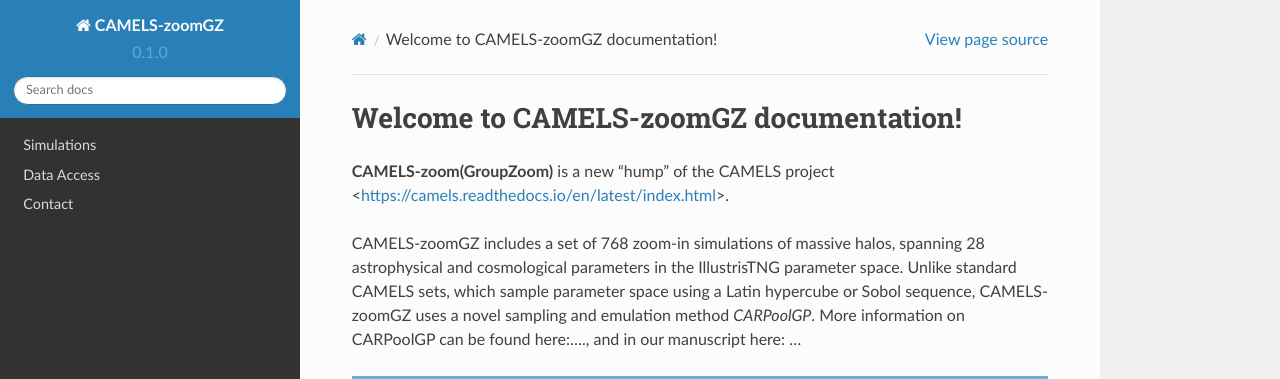
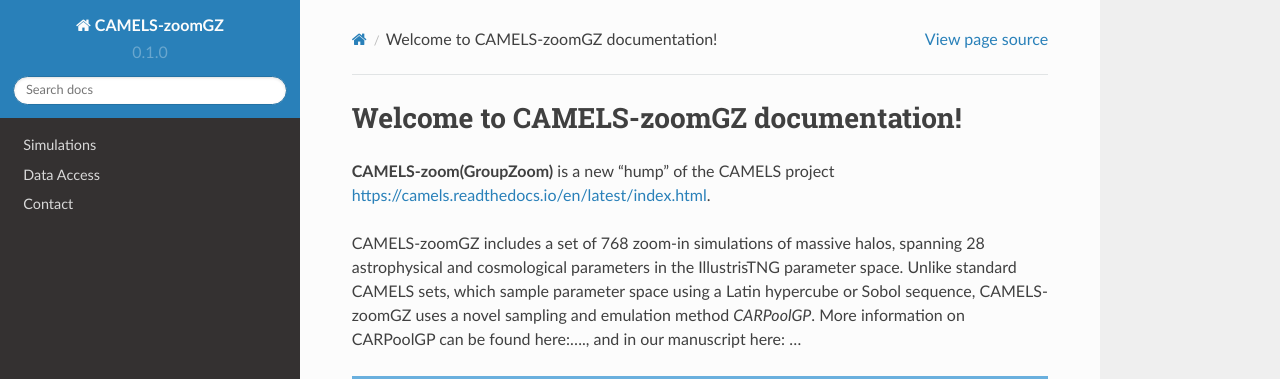
Before and after one commit to Maxelee/zoomGZ, a Sphinx documentation site: the page built from docs/source/index.rst, in a window 1280 px wide and 1034 px high. Shown: the top 379 px of the window. Built offline with Sphinx 7.4.7 and the Read the Docs theme 2.0.0, drawn with Linux system fonts in a browser that asks for light colours.

```diff
--- a/docs/source/index.rst
+++ b/docs/source/index.rst
@@ -1,7 +1,7 @@
 Welcome to CAMELS-zoomGZ documentation!
 ===================================
 
-**CAMELS-zoom(GroupZoom)** is a new "hump" of the CAMELS project <https://camels.readthedocs.io/en/latest/index.html>.
+**CAMELS-zoom(GroupZoom)** is a new "hump" of the CAMELS project https://camels.readthedocs.io/en/latest/index.html.
 
 CAMELS-zoomGZ includes a set of 768 zoom-in simulations of massive halos, spanning 28 astrophysical and cosmological parameters in the IllustrisTNG parameter space. Unlike standard CAMELS sets, which sample parameter space using a Latin hypercube or Sobol sequence, CAMELS-zoomGZ uses a novel sampling and emulation method *CARPoolGP*. More information on CARPoolGP can be found here:...., and in our manuscript here: ...
 
```
